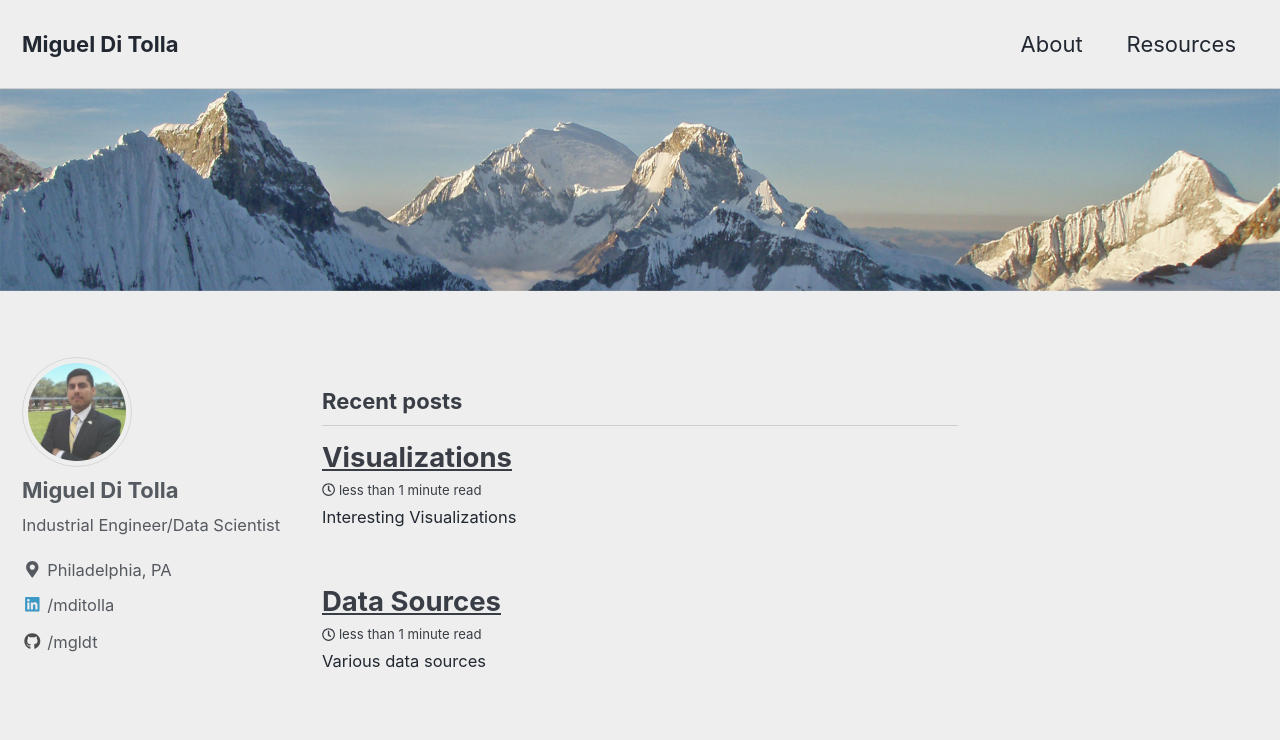
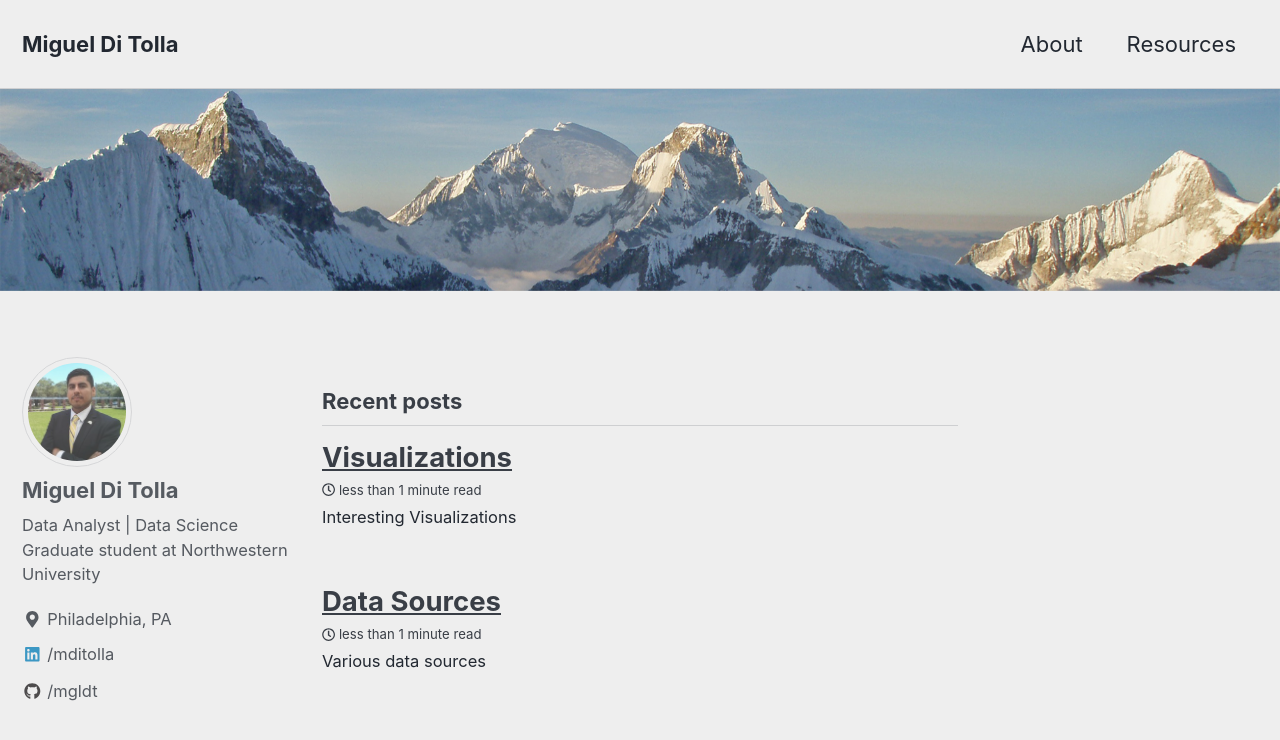
Before and after one commit to mgldt/mgldt.github.io, a Jekyll site: the page built from index.html, in a window 1280 px wide and 900 px high. Shown: the top 740 px of the window. Built offline with Jekyll 4.4.1, drawn with Linux system fonts in a browser that asks for light colours; cached includes are drawn as plain includes; the list of posts is cut into pages by our own code.

Commit message:
Update _config.yml

```diff
--- a/_config.yml
+++ b/_config.yml
@@ -108,7 +108,7 @@ analytics:
 author:
   name             : "Miguel Di Tolla"
   avatar           : "/images/avatar.jpg" # path of avatar image, e.g. "/assets/images/bio-photo.jpg"
-  bio              : "Industrial Engineer/Data Scientist"
+  bio              : "Data Analyst | Data Science Graduate student at Northwestern University"
   location         : "Philadelphia, PA"
   email            :
   links:
```
